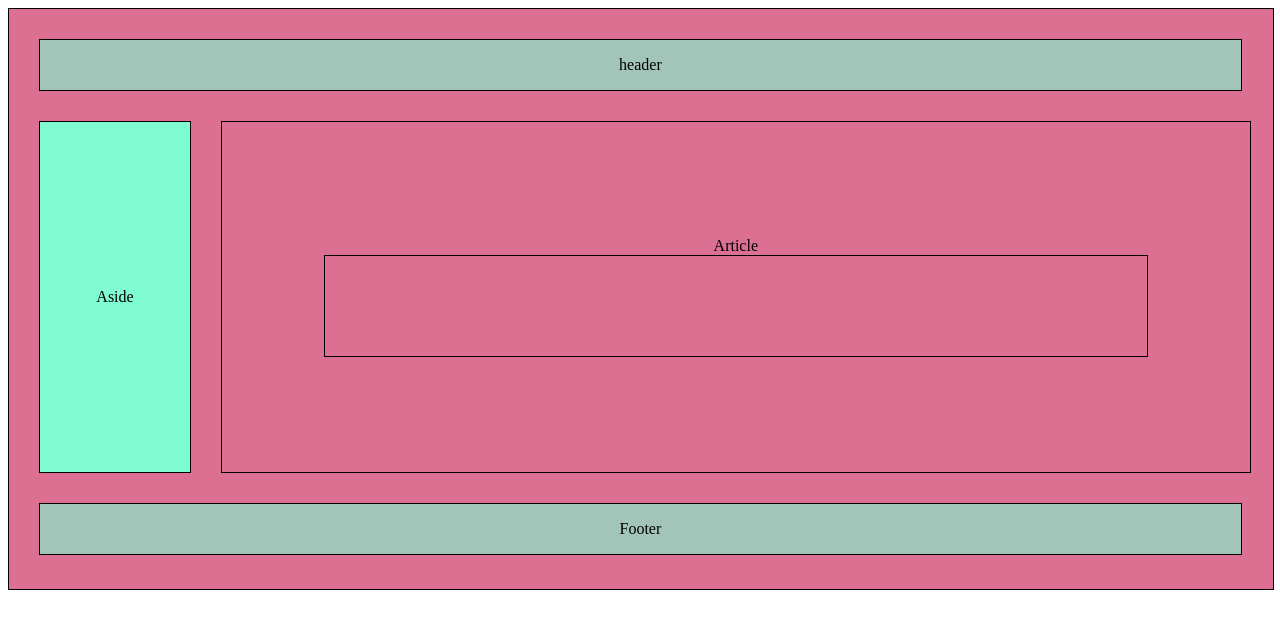
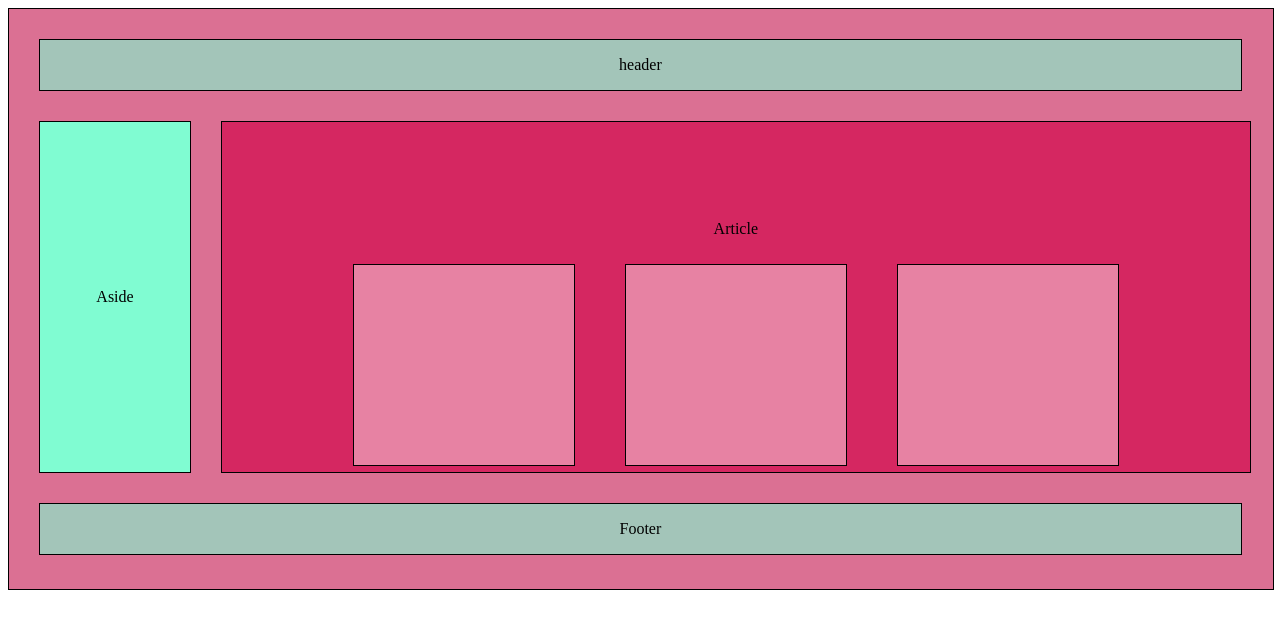
Before and after one commit to Shoaibali12/web_engineering, a plain HTML site: page week_3/Lab 3/Task1/index.html in a window 1280 px wide. Drawn offline with Linux system fonts and the light colour scheme.

Commit message:
Task 1 done

```diff
--- a/week_3/Lab 3/Task1/index.html
+++ b/week_3/Lab 3/Task1/index.html
@@ -11,7 +11,8 @@
     <div class="header">header</div>
     <div class="middle">
       <div class="aside">Aside</div>
-      <div class="article">Article
+      <div class="article">
+        <p style="margin-top: 100px;">Article</p>
         <div class="imgBox">
           <div class="img"></div>
           <div class="img"></div>
--- a/week_3/Lab 3/Task1/style.css
+++ b/week_3/Lab 3/Task1/style.css
@@ -52,10 +52,23 @@
   flex-direction: column;
   justify-content: center;
   align-items: center;
+  background-color: rgba(212, 25, 87, 0.829);
 }
 
 .imgBox {
-  width: 80%;
-  height: 100px;
+  width: 88%;
+  height: 200px;
+  margin-top: 10px;
+  display: flex;
+  flex-direction: row;
+  justify-content: center;
+  gap: 50px;
+  margin-bottom: 10px;
+}
+
+.img {
+  width: 220px;
+  height: 200px;
   border: 1px solid black;
+  background-color: rgba(255, 255, 255, 0.418);
 }
```
